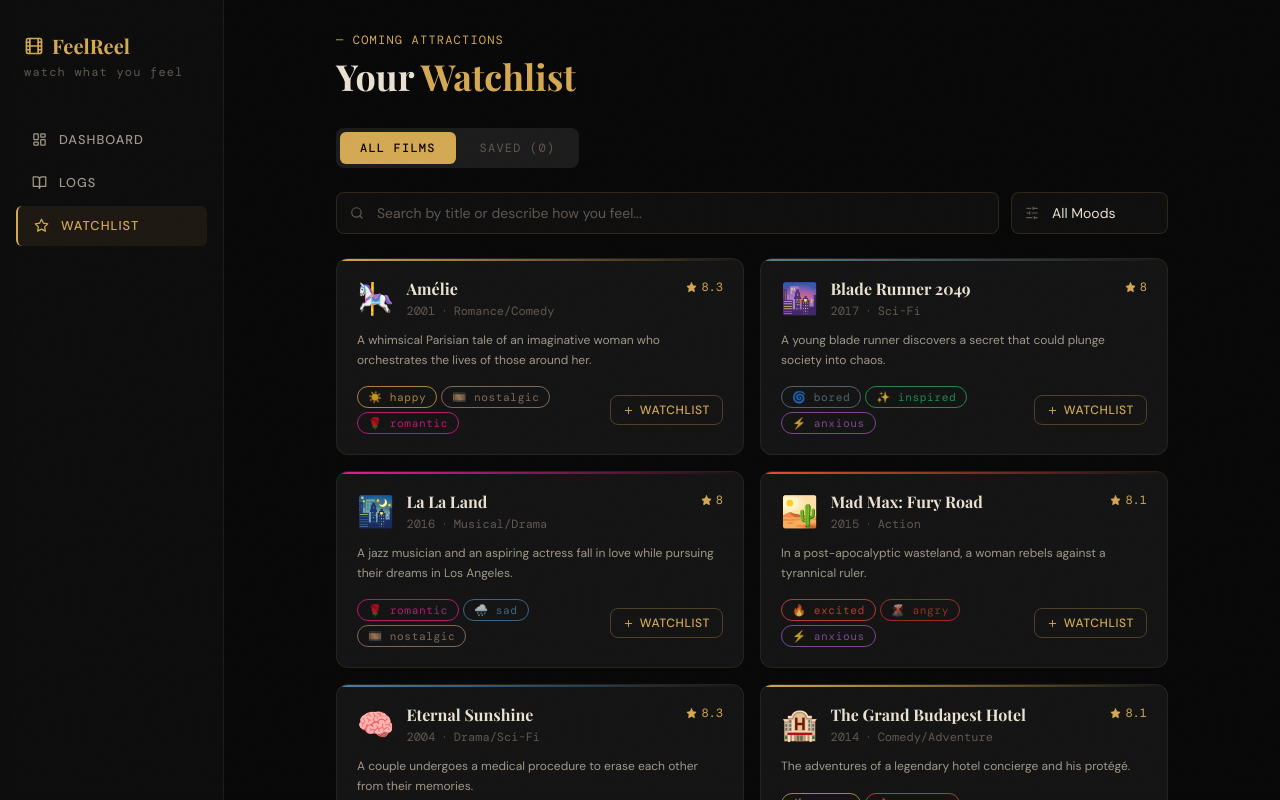
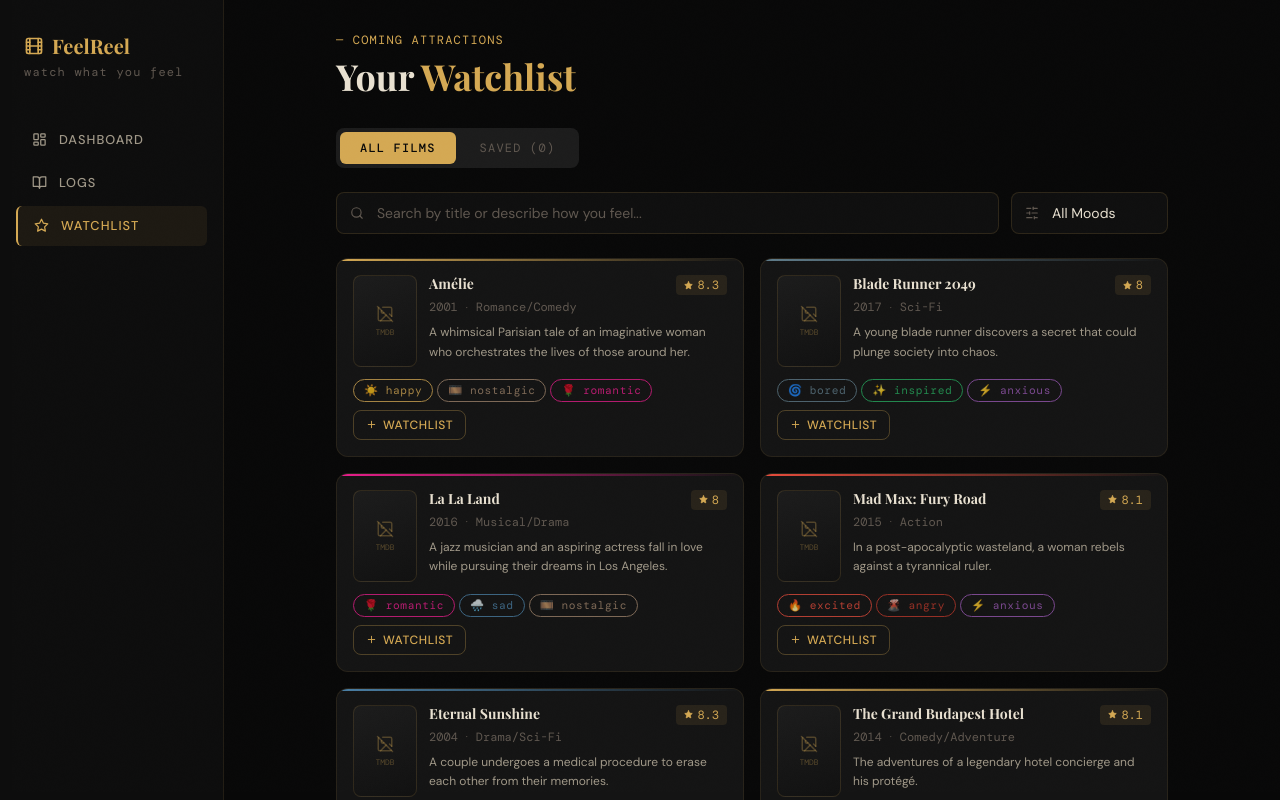
Before and after one commit to kevsvoid/feel-reel, a Next.js app: page /watchlist in a window 1280 px wide. Shown: the top 800 px of the page. Built offline with nearby package versions, Linux system fonts and the light colour scheme; sample sign-in values are in the browser's storage; a web font is replaced by a local one.

Commit message:
feat: refine global components, add placeholder images for movie posters and refine rating system scoring

```diff
--- a/app/globals.css
+++ b/app/globals.css
@@ -165,10 +165,29 @@ body::before {
   border-top: 1px solid rgba(212,168,83,0.12);
 }
 
-/* Rating stars */
-.star { color: var(--silver-ghost); cursor: pointer; transition: color 0.15s; }
-.star.active { color: var(--amber); }
-.star:hover { color: var(--amber-glow); }
+/* Rating slider thumb */
+input[type='range']::-webkit-slider-thumb {
+  -webkit-appearance: none;
+  width: 16px;
+  height: 16px;
+  border-radius: 50%;
+  background: var(--amber);
+  border: 2px solid var(--void);
+  box-shadow: 0 0 6px rgba(212,168,83,0.5);
+  cursor: pointer;
+  transition: box-shadow 0.15s;
+}
+input[type='range']::-webkit-slider-thumb:hover {
+  box-shadow: 0 0 12px rgba(212,168,83,0.7);
+}
+input[type='range']::-moz-range-thumb {
+  width: 16px;
+  height: 16px;
+  border-radius: 50%;
+  background: var(--amber);
+  border: 2px solid var(--void);
+  cursor: pointer;
+}
 
 /* Mood tag */
 .mood-tag {
--- a/components/MovieCard.tsx
+++ b/components/MovieCard.tsx
@@ -1,7 +1,41 @@
 'use client'
 import { Movie, MOODS, storage } from '@/lib/data'
 import { useState, useEffect } from 'react'
-import { Plus, Check, Star } from 'lucide-react'
+import { Plus, Check, Star, ImageOff } from 'lucide-react'
+
+function PosterImage({ url, title }: { url: string | null; title: string }) {
+  const [errored, setErrored] = useState(false)
+
+  if (!url || errored) {
+    return (
+      <div
+        className="flex-shrink-0 rounded-lg overflow-hidden flex flex-col items-center justify-center gap-1"
+        style={{
+          width: 64,
+          height: 92,
+          background: 'linear-gradient(160deg, #1c1c1c 0%, #111 100%)',
+          border: '1px solid rgba(212,168,83,0.15)',
+        }}
+      >
+        <ImageOff size={18} style={{ color: 'rgba(212,168,83,0.3)' }} />
+        <span className="text-center px-1 leading-tight font-mono" style={{ fontSize: 8, color: 'rgba(212,168,83,0.35)', wordBreak: 'break-word' }}>
+          TMDB
+        </span>
+      </div>
+    )
+  }
+
+  return (
+    // eslint-disable-next-line @next/next/no-img-element
+    <img
+      src={url}
+      alt={`${title} poster`}
+      onError={() => setErrored(true)}
+      className="flex-shrink-0 rounded-lg object-cover"
+      style={{ width: 64, height: 92, border: '1px solid rgba(212,168,83,0.15)' }}
+    />
+  )
+}
 
 export default function MovieCard({ movie, showAdd = true }: { movie: Movie; showAdd?: boolean }) {
   const [inWatchlist, setInWatchlist] = useState(false)
@@ -27,51 +61,49 @@ export default function MovieCard({ movie, showAdd = true }: { movie: Movie; sho
   const moodColors = movie.mood.map(m => MOODS.find(x => x.value === m)?.color || '#888')
 
   return (
-    <div className="cin-card rounded-xl p-5 flex flex-col gap-3 relative overflow-hidden group">
-      {/* Accent strip */}
+    <div className="cin-card rounded-xl p-4 flex flex-col gap-3 relative overflow-hidden group">
       <div className="absolute top-0 left-0 right-0 h-0.5" style={{
         background: `linear-gradient(90deg, ${moodColors[0] || '#d4a853'}, transparent)`
       }} />
 
-      <div className="flex items-start justify-between gap-3">
-        <div className="flex items-center gap-3">
-          <span className="text-3xl">{movie.poster}</span>
-          <div>
-            <h3 className="font-display font-bold text-base leading-tight" style={{ color: 'var(--silver)' }}>
+      <div className="flex gap-3">
+        <PosterImage url={movie.posterUrl} title={movie.title} />
+        <div className="flex-1 min-w-0">
+          <div className="flex items-start justify-between gap-2">
+            <h3 className="font-display font-bold text-sm leading-tight" style={{ color: 'var(--silver)' }}>
               {movie.title}
             </h3>
-            <div className="flex items-center gap-2 mt-1">
-              <span className="text-xs font-mono" style={{ color: 'var(--silver-ghost)' }}>{movie.year}</span>
-              <span className="text-xs" style={{ color: 'var(--silver-ghost)' }}>·</span>
-              <span className="text-xs font-mono" style={{ color: 'var(--silver-ghost)' }}>{movie.genre}</span>
+            <div className="flex-shrink-0 flex items-center gap-1 px-2 py-0.5 rounded" style={{ background: 'rgba(212,168,83,0.1)' }}>
+              <Star size={9} fill="var(--amber)" style={{ color: 'var(--amber)' }} />
+              <span className="text-xs font-mono" style={{ color: 'var(--amber)' }}>{movie.rating}</span>
             </div>
           </div>
-        </div>
-
-        <div className="flex items-center gap-1 flex-shrink-0">
-          <Star size={11} fill="var(--amber)" style={{ color: 'var(--amber)' }} />
-          <span className="text-xs font-mono" style={{ color: 'var(--amber)' }}>{movie.rating}</span>
+          <div className="flex items-center gap-2 mt-1">
+            <span className="text-xs font-mono" style={{ color: 'var(--silver-ghost)' }}>{movie.year}</span>
+            <span style={{ color: 'var(--silver-ghost)', fontSize: 10 }}>·</span>
+            <span className="text-xs font-mono truncate" style={{ color: 'var(--silver-ghost)' }}>{movie.genre}</span>
+          </div>
+          <p className="text-xs leading-relaxed mt-2 line-clamp-3" style={{ color: 'var(--silver-dim)' }}>
+            {movie.description}
+          </p>
         </div>
       </div>
 
-      <p className="text-xs leading-relaxed" style={{ color: 'var(--silver-dim)' }}>{movie.description}</p>
-
-      <div className="flex items-center justify-between mt-1">
+      <div className="flex items-center justify-between gap-2 flex-wrap">
         <div className="flex flex-wrap gap-1">
           {movie.mood.map(m => {
             const moodData = MOODS.find(x => x.value === m)
             return (
-              <span key={m} className="mood-tag text-xs" style={{ color: moodData?.color || '#888', borderColor: moodData?.color || '#888' }}>
+              <span key={m} className="mood-tag" style={{ color: moodData?.color || '#888', borderColor: moodData?.color || '#888' }}>
                 {moodData?.emoji} {m}
               </span>
             )
           })}
         </div>
-
         {showAdd && (
           <button
             onClick={toggleWatchlist}
-            className={`flex items-center gap-1.5 px-3 py-1.5 rounded-lg text-xs font-mono transition-all ${
+            className={`flex-shrink-0 flex items-center gap-1.5 px-3 py-1.5 rounded-lg text-xs font-mono transition-all ${
               inWatchlist ? 'text-green-400 border border-green-400/30 bg-green-400/5' : 'cin-btn-ghost'
             }`}
           >
--- /dev/null
+++ b/components/RatingSlider.tsx
@@ -0,0 +1,99 @@
+'use client'
+
+interface RatingSliderProps {
+  value: number           // 0–100
+  onChange: (v: number) => void
+  disabled?: boolean
+}
+
+function getRatingColor(v: number) {
+  if (v === 0) return 'var(--silver-ghost)'
+  if (v < 40)  return '#e74c3c'
+  if (v < 60)  return '#d4a853'
+  if (v < 80)  return '#f0c060'
+  return '#27ae60'
+}
+
+function getRatingLabel(v: number) {
+  if (v === 0)   return 'Not rated'
+  if (v <= 20)   return 'Unwatchable'
+  if (v <= 40)   return 'Disappointing'
+  if (v <= 55)   return 'Decent'
+  if (v <= 70)   return 'Good'
+  if (v <= 85)   return 'Great'
+  if (v <= 95)   return 'Excellent'
+  return 'Masterpiece'
+}
+
+export default function RatingSlider({ value, onChange, disabled }: RatingSliderProps) {
+  const color = getRatingColor(value)
+  const pct = value  // 0–100 maps directly to percent
+
+  return (
+    <div className="space-y-3">
+      {/* Score display */}
+      <div className="flex items-baseline justify-between">
+        <div className="flex items-baseline gap-1.5">
+          <span className="font-display text-3xl font-bold transition-all" style={{ color }}>
+            {value}
+          </span>
+          <span className="text-xs font-mono" style={{ color: 'var(--silver-ghost)' }}>/100</span>
+        </div>
+        <span className="text-xs font-mono transition-all" style={{ color }}>
+          {getRatingLabel(value)}
+        </span>
+      </div>
+
+      {/* Slider track */}
+      <div className="relative">
+        <input
+          type="range"
+          min={0}
+          max={100}
+          step={1}
+          value={value}
+          disabled={disabled}
+          onChange={e => onChange(Number(e.target.value))}
+          className="w-full h-1.5 rounded-full appearance-none cursor-pointer outline-none"
+          style={{
+            background: `linear-gradient(90deg, ${color} ${pct}%, rgba(255,255,255,0.08) ${pct}%)`,
+            // Thumb styles injected via global CSS class below
+          }}
+        />
+      </div>
+
+      {/* Tick marks: 10 20 30 … 100 */}
+      <div className="flex justify-between px-0">
+        {[0,10,20,30,40,50,60,70,80,90,100].map(tick => (
+          <button
+            key={tick}
+            type="button"
+            onClick={() => !disabled && onChange(tick)}
+            className="flex flex-col items-center gap-0.5 group/tick"
+            style={{ cursor: disabled ? 'default' : 'pointer' }}
+          >
+            <div
+              className="w-px transition-all"
+              style={{
+                height: tick % 50 === 0 ? 6 : 4,
+                background: value >= tick && tick > 0 ? color : 'rgba(255,255,255,0.15)',
+              }}
+            />
+            {(tick % 20 === 0) && (
+              <span
+                className="font-mono transition-all"
+                style={{
+                  fontSize: 9,
+                  color: value >= tick && tick > 0 ? color : 'var(--silver-ghost)',
+                  opacity: tick === 0 ? 0.4 : 1,
+                }}
+              >
+                {tick === 0 ? '0' : tick}
+              </span>
+            )}
+          </button>
+        ))}
+      </div>
+    </div>
+  )
+}
```
